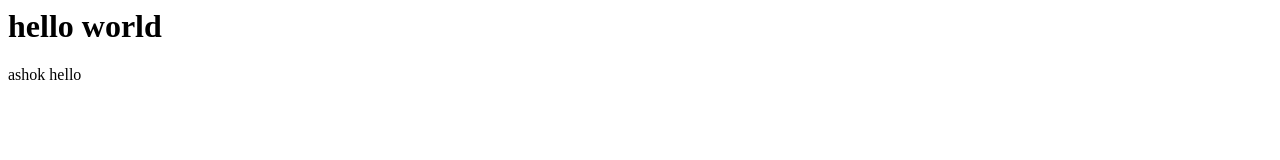
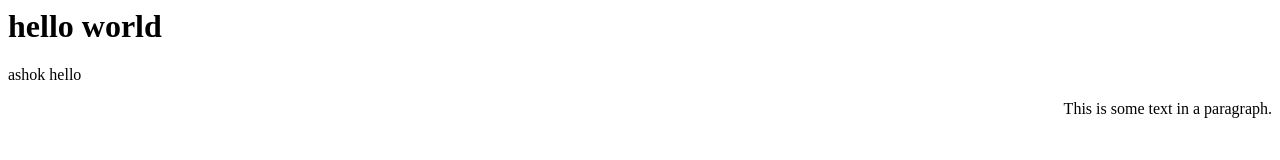
Before and after one commit to Gaur95/jecrc_test, a plain HTML site: page index.html in a window 1280 px wide. Drawn offline with Linux system fonts and the light colour scheme.

Commit message:
Update index.html

```diff
--- a/index.html
+++ b/index.html
@@ -1,3 +1,4 @@
 <h1>hello world</h1>
 ashok
 hello
+<p style="text-align:right">This is some text in a paragraph.</p>
```
